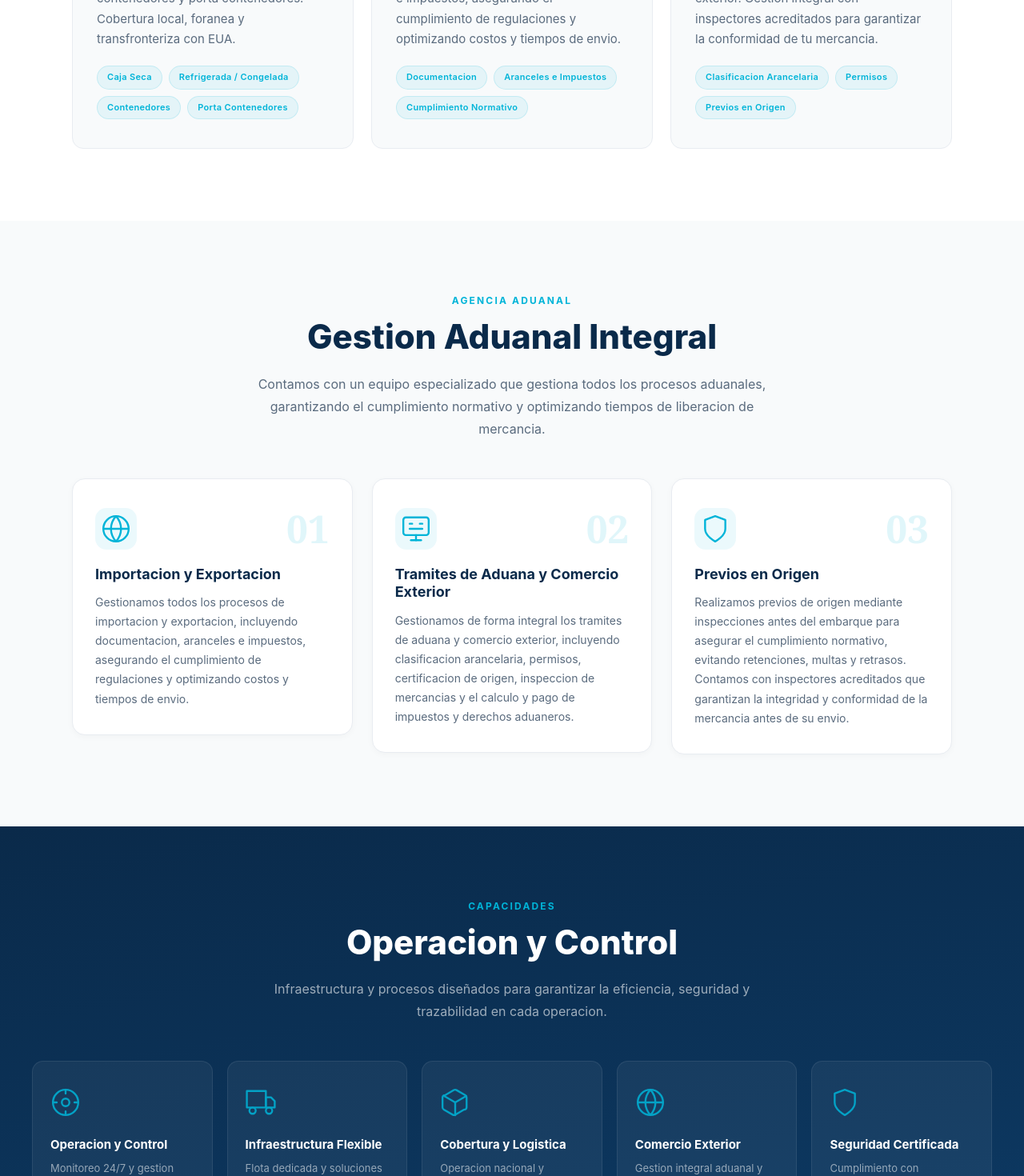
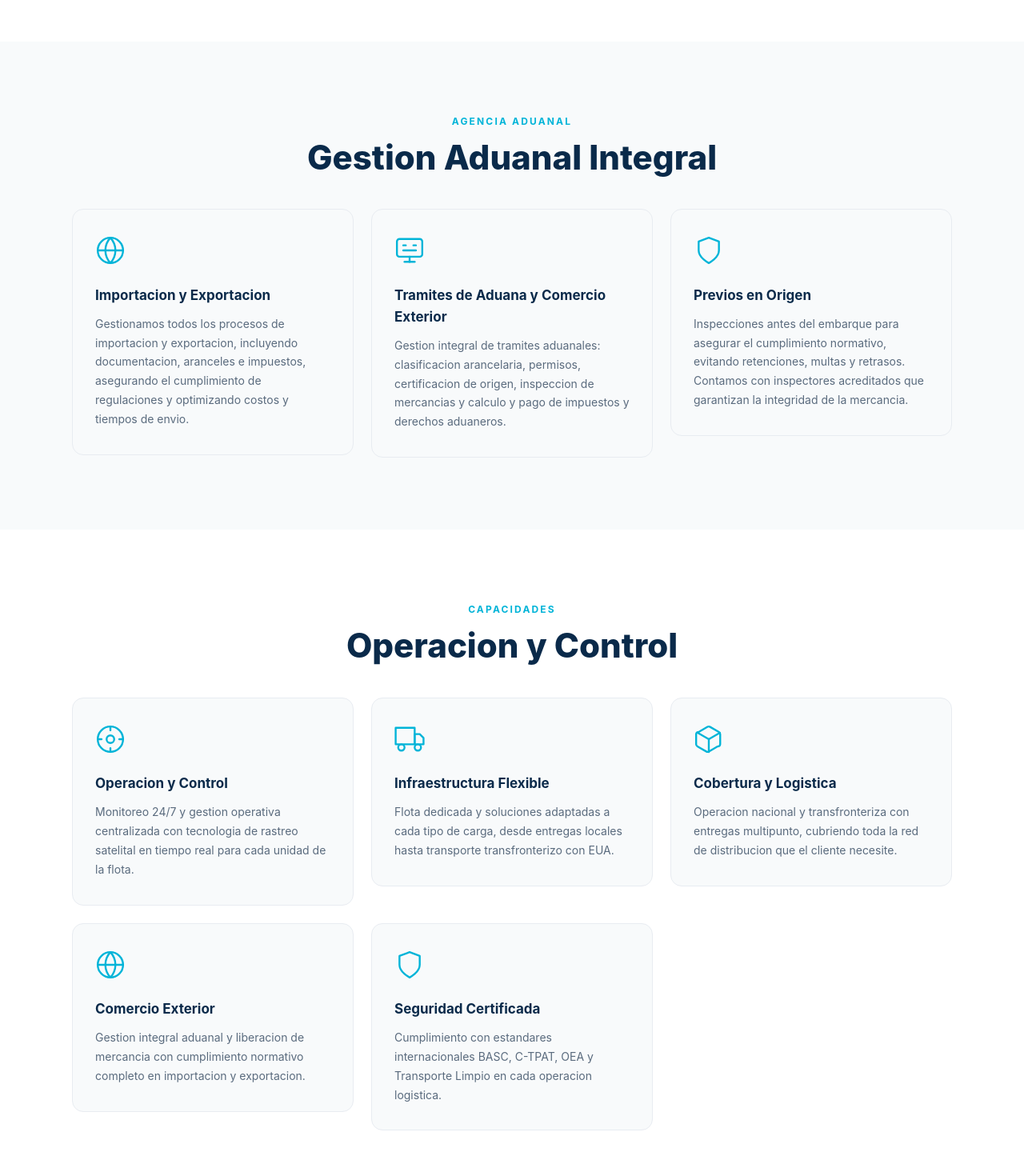
Before and after one commit to Nachitalan/Sever-Soluciones-Web, a React (Vite) app: page / in a window 1280 px wide. Shown: the part 2460-3930 px from the top of the page at 80% size. Built offline with nearby package versions, Linux system fonts and the light colour scheme.

Commit message:
Restructuracion

```diff
--- a/src/App.jsx
+++ b/src/App.jsx
@@ -410,85 +410,41 @@ export default function App() {
         <Reveal>
           <p className="section__label" style={{ textAlign: "center" }}>NUESTROS SERVICIOS</p>
           <h2 className="section__title" style={{ textAlign: "center" }}>Soluciones de Transporte</h2>
-          <p className="section__text" style={{ textAlign: "center", maxWidth: 620, margin: "0 auto 48px" }}>
-            Ofrecemos soluciones logisticas integrales que cubren toda la cadena de suministro,
-            desde el transporte terrestre hasta la gestion aduanal y el comercio exterior.
-          </p>
         </Reveal>
         <div className="serv-grid serv-grid--three">
           {[
-            {
-              icon: I.truck,
-              title: "Transporte Terrestre",
-              desc: "Servicio de autotransporte de carga en caja seca, refrigerada y congelada, contenedores y porta contenedores. Cobertura local, foranea y transfronteriza con EUA.",
-              tags: ["Caja Seca", "Refrigerada / Congelada", "Contenedores", "Porta Contenedores"],
-            },
-            {
-              icon: I.globe,
-              title: "Importacion y Exportacion",
-              desc: "Gestion completa de comercio internacional: documentacion, aranceles e impuestos, asegurando el cumplimiento de regulaciones y optimizando costos y tiempos de envio.",
-              tags: ["Documentacion", "Aranceles e Impuestos", "Cumplimiento Normativo"],
-            },
-            {
-              icon: I.customs,
-              title: "Agencia Aduanal",
-              desc: "Tramites aduanales, clasificacion arancelaria y permisos de comercio exterior. Gestion integral con inspectores acreditados para garantizar la conformidad de tu mercancia.",
-              tags: ["Clasificacion Arancelaria", "Permisos", "Previos en Origen"],
-            },
+            { icon: I.truck,   title: "Transporte Terrestre",      desc: "Servicio de autotransporte de carga en caja seca, refrigerada y congelada, contenedores y porta contenedores. Cobertura local, foranea y transfronteriza con EUA." },
+            { icon: I.globe,   title: "Importacion y Exportacion", desc: "Gestion completa de comercio internacional: documentacion, aranceles e impuestos, cumplimiento de regulaciones y optimizacion de costos y tiempos de envio." },
+            { icon: I.customs, title: "Agencia Aduanal",           desc: "Tramites aduanales, clasificacion arancelaria y permisos de comercio exterior. Inspectores acreditados que garantizan la conformidad de tu mercancia." },
           ].map((s, i) => (
             <Reveal key={i} delay={i * 0.1}>
-              <div className="serv-card serv-card--large">
+              <div className="serv-card">
                 <div className="serv-card__icon">{s.icon}</div>
                 <h3 className="serv-card__title">{s.title}</h3>
                 <p className="serv-card__text">{s.desc}</p>
-                <div className="serv-card__tags">
-                  {s.tags.map((t) => <span key={t} className="serv-tag">{t}</span>)}
-                </div>
               </div>
             </Reveal>
           ))}
         </div>
       </section>
 
-      {/* ═══ AGENCIA ADUANAL DETAIL ═══ */}
+      {/* ═══ AGENCIA ADUANAL ═══ */}
       <section id="agencia-aduanal" className="section section--light">
         <Reveal>
           <p className="section__label" style={{ textAlign: "center" }}>AGENCIA ADUANAL</p>
           <h2 className="section__title" style={{ textAlign: "center" }}>Gestion Aduanal Integral</h2>
-          <p className="section__text" style={{ textAlign: "center", maxWidth: 660, margin: "0 auto 48px" }}>
-            Contamos con un equipo especializado que gestiona todos los procesos aduanales,
-            garantizando el cumplimiento normativo y optimizando tiempos de liberacion de mercancia.
-          </p>
         </Reveal>
-        <div className="aduanal-grid">
+        <div className="serv-grid serv-grid--three">
           {[
-            {
-              num: "01",
-              title: "Importacion y Exportacion",
-              desc: "Gestionamos todos los procesos de importacion y exportacion, incluyendo documentacion, aranceles e impuestos, asegurando el cumplimiento de regulaciones y optimizando costos y tiempos de envio.",
-              icon: I.globe,
-            },
-            {
-              num: "02",
-              title: "Tramites de Aduana y Comercio Exterior",
-              desc: "Gestionamos de forma integral los tramites de aduana y comercio exterior, incluyendo clasificacion arancelaria, permisos, certificacion de origen, inspeccion de mercancias y el calculo y pago de impuestos y derechos aduaneros.",
-              icon: I.customs,
-            },
-            {
-              num: "03",
-              title: "Previos en Origen",
-              desc: "Realizamos previos de origen mediante inspecciones antes del embarque para asegurar el cumplimiento normativo, evitando retenciones, multas y retrasos. Contamos con inspectores acreditados que garantizan la integridad y conformidad de la mercancia antes de su envio.",
-              icon: I.shield,
-            },
-          ].map((item, i) => (
+            { icon: I.globe,   title: "Importacion y Exportacion",              desc: "Gestionamos todos los procesos de importacion y exportacion, incluyendo documentacion, aranceles e impuestos, asegurando el cumplimiento de regulaciones y optimizando costos y tiempos de envio." },
+            { icon: I.customs, title: "Tramites de Aduana y Comercio Exterior", desc: "Gestion integral de tramites aduanales: clasificacion arancelaria, permisos, certificacion de origen, inspeccion de mercancias y calculo y pago de impuestos y derechos aduaneros." },
+            { icon: I.shield,  title: "Previos en Origen",                      desc: "Inspecciones antes del embarque para asegurar el cumplimiento normativo, evitando retenciones, multas y retrasos. Contamos con inspectores acreditados que garantizan la integridad de la mercancia." },
+          ].map((s, i) => (
             <Reveal key={i} delay={i * 0.1}>
-              <div className="aduanal-card">
-                <div className="aduanal-card__top">
-                  <div className="aduanal-card__icon-wrap">{item.icon}</div>
-                  <span className="aduanal-card__num">{item.num}</span>
-                </div>
-                <h3 className="aduanal-card__title">{item.title}</h3>
-                <p className="aduanal-card__text">{item.desc}</p>
+              <div className="serv-card">
+                <div className="serv-card__icon">{s.icon}</div>
+                <h3 className="serv-card__title">{s.title}</h3>
+                <p className="serv-card__text">{s.desc}</p>
               </div>
             </Reveal>
           ))}
@@ -496,47 +452,24 @@ export default function App() {
       </section>
 
       {/* ═══ CAPACIDADES ═══ */}
-      <section id="capacidades" className="section section--dark">
+      <section id="capacidades" className="section section--white">
         <Reveal>
-          <p className="section__label" style={{ textAlign: "center", color: "#00b4d8" }}>CAPACIDADES</p>
-          <h2 className="section__title" style={{ textAlign: "center", color: "#fff" }}>Operacion y Control</h2>
-          <p className="section__text" style={{ textAlign: "center", maxWidth: 620, margin: "0 auto 48px", color: "rgba(255,255,255,0.6)" }}>
-            Infraestructura y procesos diseñados para garantizar la eficiencia, seguridad y trazabilidad en cada operacion.
-          </p>
+          <p className="section__label" style={{ textAlign: "center" }}>CAPACIDADES</p>
+          <h2 className="section__title" style={{ textAlign: "center" }}>Operacion y Control</h2>
         </Reveal>
-        <div className="cap-grid">
+        <div className="serv-grid">
           {[
-            {
-              icon: I.gps,
-              title: "Operacion y Control",
-              desc: "Monitoreo 24/7 y gestion operativa centralizada con tecnologia de rastreo satelital en tiempo real.",
-            },
-            {
-              icon: I.truck,
-              title: "Infraestructura Flexible",
-              desc: "Flota dedicada y soluciones adaptadas a cada tipo de carga, desde entregas locales hasta transporte transfronterizo.",
-            },
-            {
-              icon: I.box,
-              title: "Cobertura y Logistica",
-              desc: "Operacion nacional y transfronteriza con entregas multipunto, cubriendo toda la red de distribucion del cliente.",
-            },
-            {
-              icon: I.globe,
-              title: "Comercio Exterior",
-              desc: "Gestion integral aduanal y liberacion de mercancia con cumplimiento normativo en importacion y exportacion.",
-            },
-            {
-              icon: I.shield,
-              title: "Seguridad Certificada",
-              desc: "Cumplimiento con estandares internacionales: BASC, C-TPAT, OEA y Transporte Limpio en cada operacion.",
-            },
-          ].map((c, i) => (
-            <Reveal key={i} delay={i * 0.08}>
-              <div className="cap-card">
-                <div className="cap-card__icon">{c.icon}</div>
-                <h3 className="cap-card__title">{c.title}</h3>
-                <p className="cap-card__text">{c.desc}</p>
+            { icon: I.gps,    title: "Operacion y Control",       desc: "Monitoreo 24/7 y gestion operativa centralizada con tecnologia de rastreo satelital en tiempo real para cada unidad de la flota." },
+            { icon: I.truck,  title: "Infraestructura Flexible",  desc: "Flota dedicada y soluciones adaptadas a cada tipo de carga, desde entregas locales hasta transporte transfronterizo con EUA." },
+            { icon: I.box,    title: "Cobertura y Logistica",     desc: "Operacion nacional y transfronteriza con entregas multipunto, cubriendo toda la red de distribucion que el cliente necesite." },
+            { icon: I.globe,  title: "Comercio Exterior",         desc: "Gestion integral aduanal y liberacion de mercancia con cumplimiento normativo completo en importacion y exportacion." },
+            { icon: I.shield, title: "Seguridad Certificada",     desc: "Cumplimiento con estandares internacionales BASC, C-TPAT, OEA y Transporte Limpio en cada operacion logistica." },
+          ].map((s, i) => (
+            <Reveal key={i} delay={i * 0.07}>
+              <div className="serv-card">
+                <div className="serv-card__icon">{s.icon}</div>
+                <h3 className="serv-card__title">{s.title}</h3>
+                <p className="serv-card__text">{s.desc}</p>
               </div>
             </Reveal>
           ))}
@@ -1319,118 +1252,11 @@ img { max-width: 100%; height: auto; }
   padding: 32px 28px; border-radius: 14px;
   background: #f8fafb; border: 1px solid #e8ecf1;
   transition: all 0.3s; cursor: default;
-  display: flex; flex-direction: column; gap: 0;
-}
-.serv-card--large {
-  padding: 36px 30px;
 }
 .serv-card:hover { background: #fff; border-color: #00b4d8; box-shadow: 0 8px 28px rgba(0,180,216,0.08); transform: translateY(-3px); }
 .serv-card__icon { color: #00b4d8; margin-bottom: 16px; }
 .serv-card__title { font-size: 17px; font-weight: 700; color: #0a2a4a; margin-bottom: 10px; }
-.serv-card--large .serv-card__title { font-size: 20px; margin-bottom: 14px; }
-.serv-card__text { font-size: 14px; color: #5a6b7e; line-height: 1.7; margin: 0; flex: 1; }
-.serv-card--large .serv-card__text { font-size: 15px; }
-.serv-card__tags {
-  display: flex; flex-wrap: wrap; gap: 8px;
-  margin-top: 20px;
-}
-.serv-tag {
-  font-size: 11px; font-weight: 600;
-  padding: 5px 12px; border-radius: 100px;
-  background: rgba(0,180,216,0.08);
-  color: #00b4d8;
-  letter-spacing: 0.03em;
-  border: 1px solid rgba(0,180,216,0.15);
-  transition: all 0.2s;
-}
-.serv-card:hover .serv-tag {
-  background: rgba(0,180,216,0.12);
-  border-color: rgba(0,180,216,0.3);
-}
-
-/* ── AGENCIA ADUANAL ── */
-.aduanal-grid {
-  display: grid; grid-template-columns: repeat(3, 1fr); gap: 24px;
-  max-width: 1100px; margin: 0 auto;
-}
-.aduanal-card {
-  padding: 36px 28px 32px;
-  background: #fff;
-  border-radius: 16px;
-  border: 1px solid #e8ecf1;
-  box-shadow: 0 2px 8px rgba(0,0,0,0.03);
-  transition: all 0.3s;
-  display: flex; flex-direction: column; gap: 0;
-}
-.aduanal-card:hover {
-  border-color: #00b4d8;
-  box-shadow: 0 12px 36px rgba(0,180,216,0.1);
-  transform: translateY(-3px);
-}
-.aduanal-card__top {
-  display: flex; align-items: center; justify-content: space-between;
-  margin-bottom: 20px;
-}
-.aduanal-card__icon-wrap {
-  width: 52px; height: 52px;
-  border-radius: 14px;
-  background: rgba(0,180,216,0.08);
-  color: #00b4d8;
-  display: flex; align-items: center; justify-content: center;
-  transition: all 0.3s;
-}
-.aduanal-card:hover .aduanal-card__icon-wrap {
-  background: rgba(0,180,216,0.15);
-}
-.aduanal-card__num {
-  font-size: 48px; font-weight: 800;
-  color: rgba(0,180,216,0.12);
-  line-height: 1;
-  font-family: 'Playfair Display', Georgia, serif;
-  transition: color 0.3s;
-}
-.aduanal-card:hover .aduanal-card__num { color: rgba(0,180,216,0.2); }
-.aduanal-card__title {
-  font-size: 18px; font-weight: 700; color: #0a2a4a;
-  margin: 0 0 12px; line-height: 1.25;
-}
-.aduanal-card__text {
-  font-size: 14px; color: #5a6b7e; line-height: 1.72; margin: 0;
-}
-
-/* ── CAPACIDADES ── */
-.cap-grid {
-  display: grid; grid-template-columns: repeat(5, 1fr); gap: 18px;
-  max-width: 1200px; margin: 0 auto;
-}
-.cap-card {
-  padding: 32px 22px;
-  border-radius: 14px;
-  background: rgba(255,255,255,0.05);
-  border: 1px solid rgba(255,255,255,0.08);
-  transition: all 0.3s;
-  display: flex; flex-direction: column; align-items: flex-start; gap: 0;
-}
-.cap-card:hover {
-  background: rgba(0,180,216,0.08);
-  border-color: rgba(0,180,216,0.25);
-  transform: translateY(-3px);
-  box-shadow: 0 10px 30px rgba(0,0,0,0.15);
-}
-.cap-card__icon {
-  color: #00b4d8;
-  margin-bottom: 16px;
-  opacity: 0.85;
-  transition: opacity 0.3s;
-}
-.cap-card:hover .cap-card__icon { opacity: 1; }
-.cap-card__title {
-  font-size: 15px; font-weight: 700; color: #fff;
-  margin: 0 0 10px; line-height: 1.3;
-}
-.cap-card__text {
-  font-size: 13px; color: rgba(255,255,255,0.55); line-height: 1.65; margin: 0;
-}
+.serv-card__text { font-size: 14px; color: #5a6b7e; line-height: 1.7; margin: 0; }
 
 /* ── FLOTILLA ── */
 .flot-grid {
@@ -2190,8 +2016,6 @@ a.footer__link-static:hover { color: #00b4d8; }
   .two-col { grid-template-columns: 1fr !important; }
   .serv-grid { grid-template-columns: 1fr !important; }
   .serv-grid--three { grid-template-columns: 1fr !important; }
-  .aduanal-grid { grid-template-columns: 1fr !important; }
-  .cap-grid { grid-template-columns: repeat(2, 1fr) !important; }
   .flot-grid { grid-template-columns: repeat(2, 1fr) !important; }
   .sector-grid { grid-template-columns: repeat(2, 1fr) !important; }
   .contact-layout { grid-template-columns: 1fr !important; }
@@ -2223,7 +2047,6 @@ a.footer__link-static:hover { color: #00b4d8; }
   .flot-grid { grid-template-columns: 1fr !important; }
   .clients-grid { grid-template-columns: repeat(2, 1fr) !important; }
   .pilares-grid { grid-template-columns: 1fr !important; }
-  .cap-grid { grid-template-columns: 1fr !important; }
 }
 
 /* ── SCROLLBAR ── */
```
